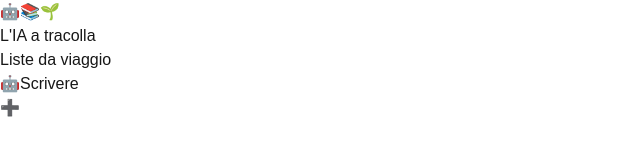
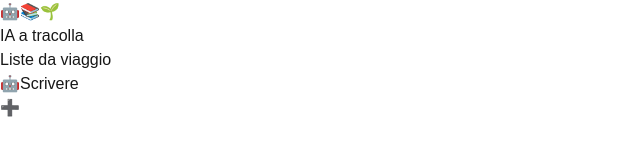
Before and after one commit to Paoloprimus/IAtracolla, a Next.js app: page / in a window 1280 px wide. Shown: the top 160 px of the page, without its empty margins (0-640 px from the left). Built offline with nearby package versions, Linux system fonts and the light colour scheme.

Commit message:
Update ModernWinesDashboard.tsx

```diff
--- a/src/components/ui/ModernWinesDashboard.tsx
+++ b/src/components/ui/ModernWinesDashboard.tsx
@@ -69,7 +69,7 @@
     <div className="p-4 max-w-6xl mx-auto">
       <div className="flex flex-col items-center justify-center mb-6">
         <h1 className="text-2xl font-bold text-center">🤖📚🌱</h1>
-        <h1 className="text-2xl font-bold text-center">L'IA a tracolla</h1>
+        <h1 className="text-2xl font-bold text-center">IA a tracolla</h1>
         <h1 className="text-lg font-bold text-center">Liste da viaggio</h1>
       </div>
 
```
